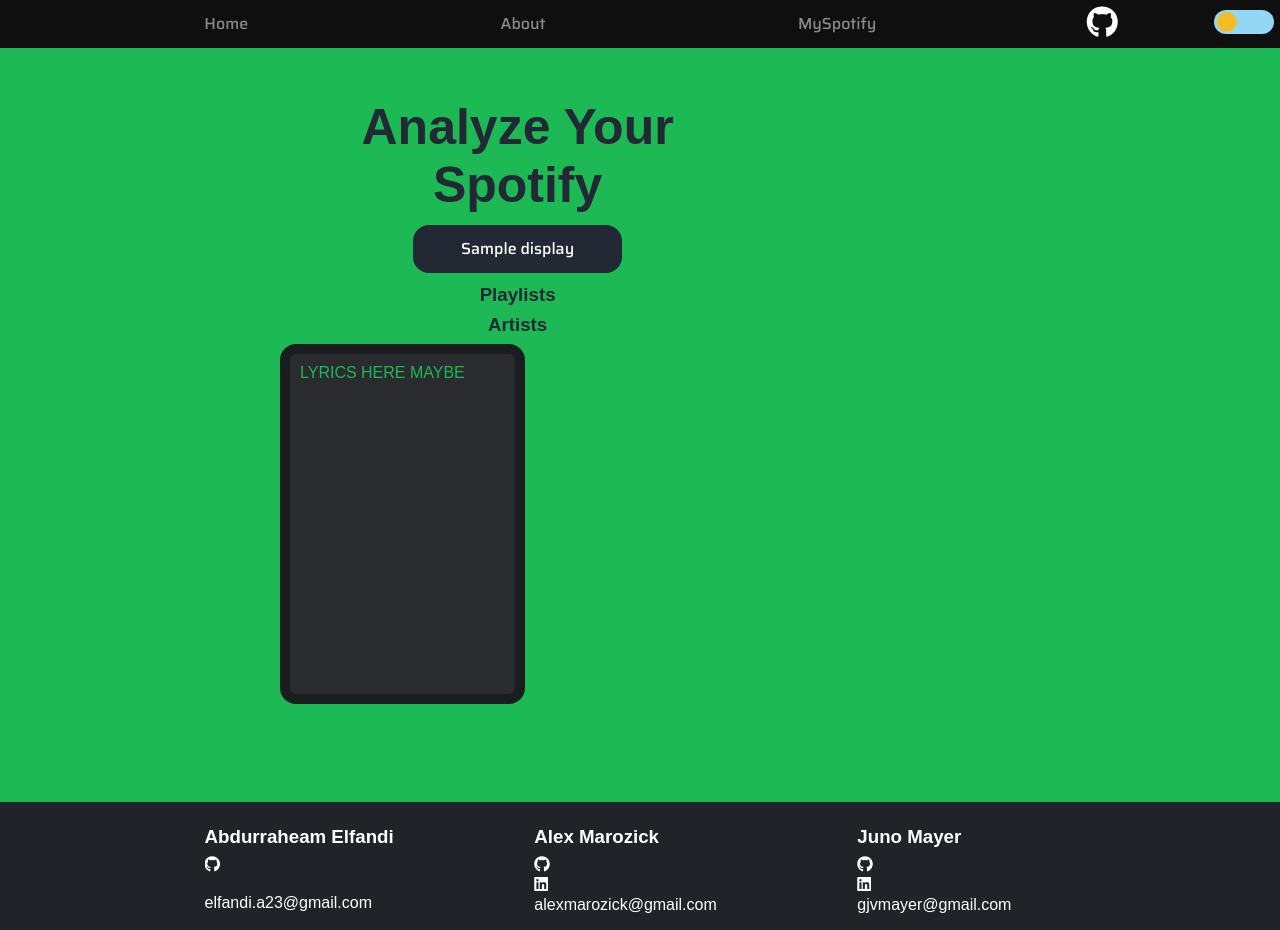
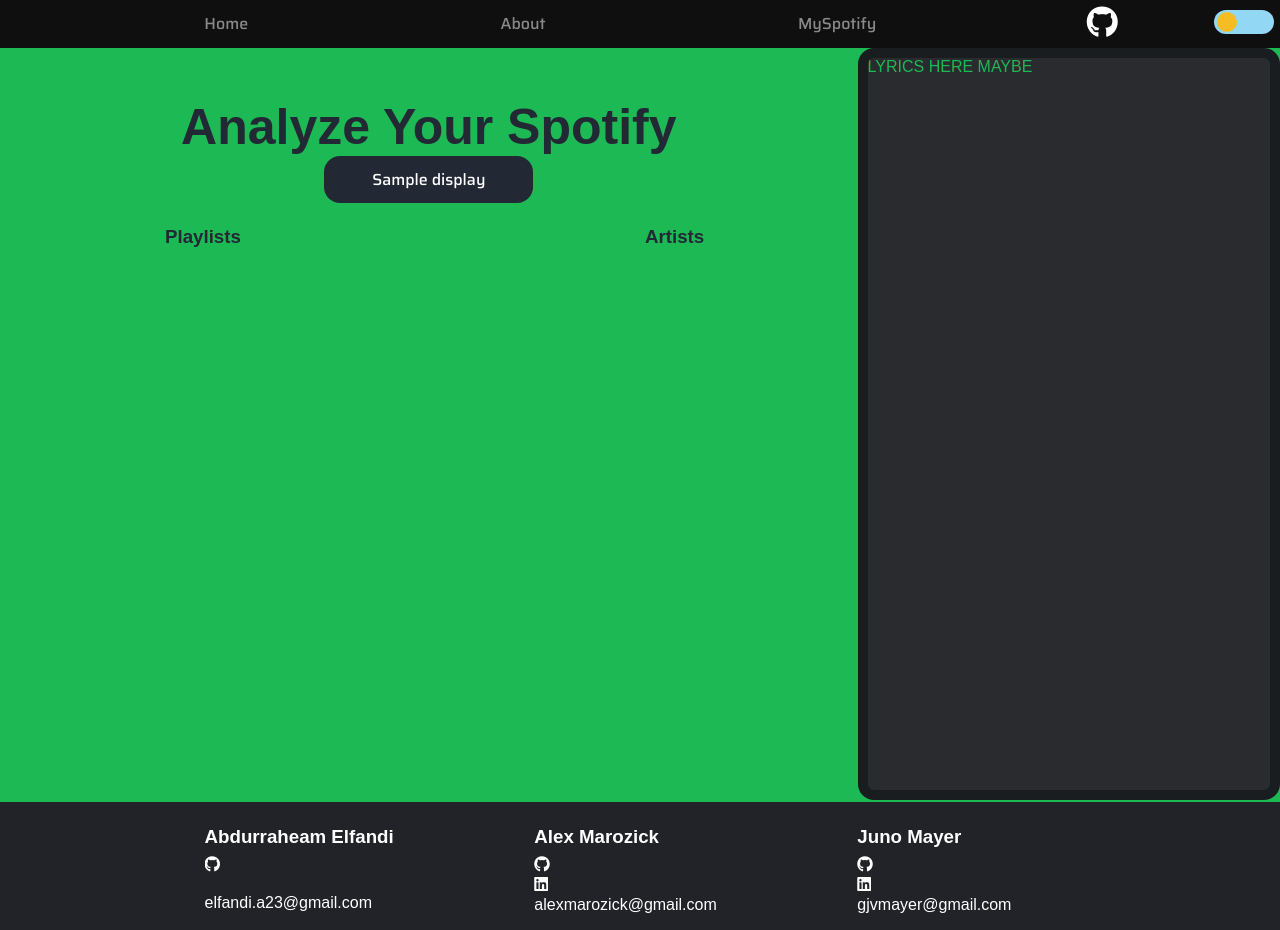
Before and after one commit to alexmarozick/RapAnalysis, a Flask app: template rap_analysis/templates/spotify.html in a window 1280 px wide. Run offline with Flask 2, Linux system fonts and the light colour scheme; the template is opened without the code that fills it: most values are stand-ins (such as "Sample title", 1, 10 or a date in 2020); parts of the project's set-up code (start-up, migrations or seed data) failed here and were passed over; some libraries are stand-ins or nearby versions.

Commit message:
created template for spotify page

```diff
--- a/rap_analysis/static/stylesheets/spotify.css
+++ b/rap_analysis/static/stylesheets/spotify.css
@@ -32,7 +32,7 @@
   }
 
   main {
-    width: 90vh;
+    width: 100%;
     padding: 48px 0px 20px 0px;
     margin: 0 auto;
     min-height: calc(
@@ -194,17 +194,6 @@
   }
   /*End of nav bar contents*/
 
-
-.sub_title{
-    text-align: center;
-    padding-bottom: 0.5rem;
-}
-
-#left_side{
-    position: left;
-    width: 66%;
-}
-
 /* used in the "Analyze Your Spotify" title */
   .title {
     padding-top: 50px;
@@ -214,8 +203,7 @@
 
   /* used for the sign out button*/
   .btn-container {
-    padding: 0.7rem 3rem;
-    width: 100%;
+    padding-bottom: .5rem;
   }
   form {
     display: flex;
@@ -246,31 +234,60 @@
   }
 /* end of sign out button */
 
+
+#left_side{
+    width: 67%;
+    float:left;
+    min-height: 100vh;
+}
 #playlist_and_artist_container{
-    justify-content: space-evenly;
+   width: 100%;
+   margin: 0 auto;
+   min-height: 70vh;
+}
+#playlist{
+    width: 45%;
+    float: left;
+    padding-top: 15px;
+    padding-left: 20px;
+    min-height: 70vh;
+}
+#spacing{
+    width:10%;
+    float: left;
+    padding-top: 15px;
+    padding-left: 20px;
+    min-height: 70vh;
+}
+#artist{
+    width: 45%;
+    float: left;
+    padding-top: 15px;
+    padding-left: 20px;
+    min-height: 70vh;
+}
+.sub_title{
+    text-align: center;
+    padding-bottom: 0.5rem;
 }
 
-
-
-
 #right_side{
-    position: right;
-    width: 34%;
+    width: 33%;
+    float: left;
+    min-height: calc(100vh -48px);
 }
-
-  .output-box {
+.output-box {
     margin: auto;
     width: 100%;
     background-color: #292b2e;
-    height: 360px;
-    padding: 10px;
     border: 10px solid #191d20;
     color: #1db954;
     font: 16px/26px;
-    overflow: auto;
-    border-radius: 1rem;
+    overflow: auto; /* adds a scroll bar whenever necessary */
+    border-radius: 1rem;  /* the rounded corner effect */
     justify-content: center;
-  }
+    min-height: calc(100vh - 48px);
+}
 
   .fa-linkedin-square {
     overflow: hidden;
--- a/rap_analysis/templates/spotify.html
+++ b/rap_analysis/templates/spotify.html
@@ -75,6 +75,7 @@
                         <!-- want analyze button -->
 
                     </div>
+                    <div id="spacing"></div>
                     <div id="artist">
                         <h3 class="sub_title">Artists</h3>   <!-- want title -->
                         <!-- want dropdown menu -->
```
